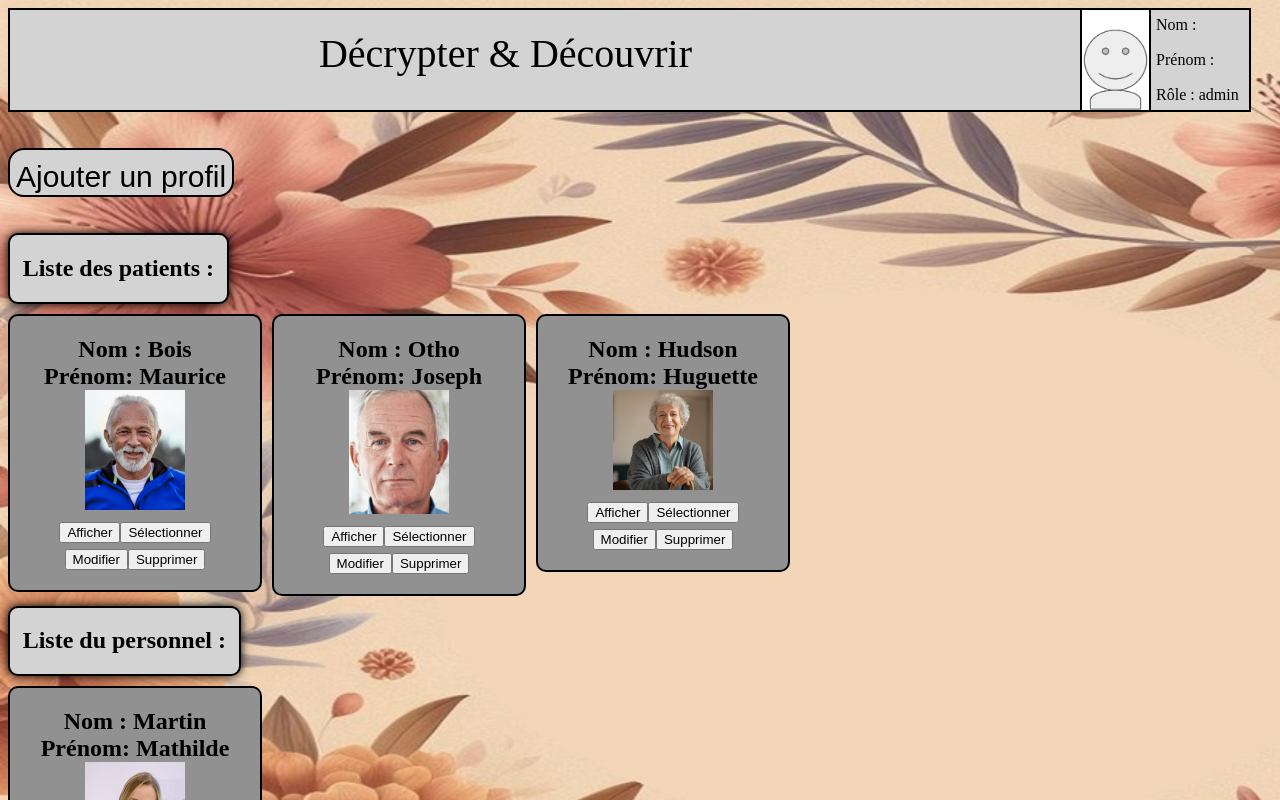
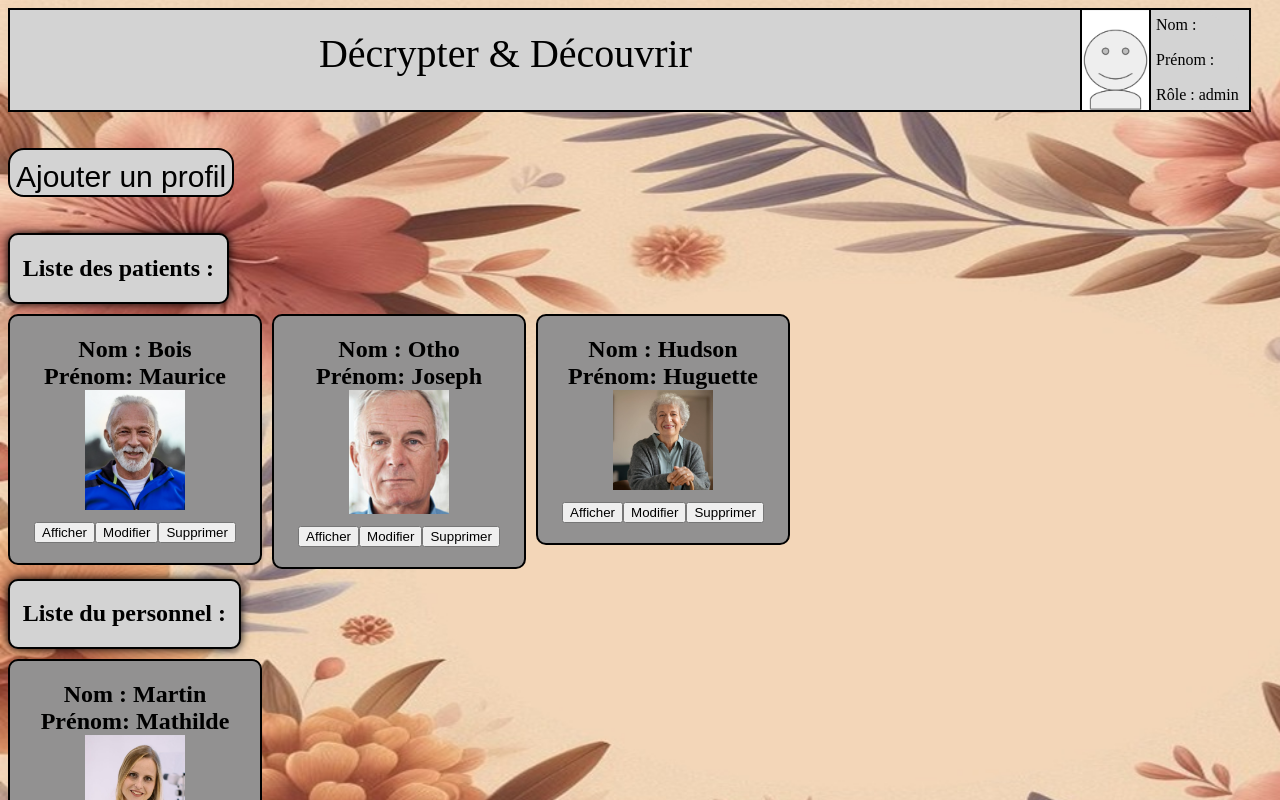
Before and after one commit to 2019-2020-ps6/2023-2024-ps6-dndeveloppers, an Angular app in the folder front-end/: page /home/listProfil in a window 1280 px wide. Shown: the top 800 px of the page. Built offline with nearby package versions, Linux system fonts and the light colour scheme.

Commit message:
#130 feat On peut aller jouer avec un profil depuis la gestion des profils

```diff
--- a/front-end/src/app/Profil/viewProfil/viewProfil.component.html
+++ b/front-end/src/app/Profil/viewProfil/viewProfil.component.html
@@ -2,9 +2,8 @@
 <div (click)="selectProfil(profil)" class="shortView" *ngIf="typeView==='play'" >
     <h2>
         <span> Nom : {{profil.nom}}   </span><br/>
-        <span> Prénom: {{profil.prenom}} </span><br/>
+        <span> Prénom: {{profil.prenom}} </span><br/><br/>
         <img id="imageProfil" [src]=profil.photo /><br/>
-        <!--<button [routerLink]="['listQuiz']" (click)="selectProfil(profil)">Sélectionner</button>-->
     </h2>
 </div>
 
@@ -15,7 +14,6 @@
         <span> Prénom: {{profil.prenom}} </span><br/>
         <img id="imageProfil" [src]=profil.photo /><br/>
         <button (click)="showProfil(profil)">Afficher</button>
-        <button (click)="selectProfil(profil)">Sélectionner</button><br/>
         <button (click)="editProfil(profil)">Modifier</button>
         <button (click)="deleteProfil(profil)">Supprimer</button>
     </h2>
@@ -46,5 +44,6 @@
     </div>
 
     <br/><br/>Taille du texte : {{profil.optionTailleTexte}}<br/>
+    <button (click)="selectProfil(profil)">Jouer</button>
     <button (click)="stopShowProfil(profil)">Fermer</button>
 </div>
```
